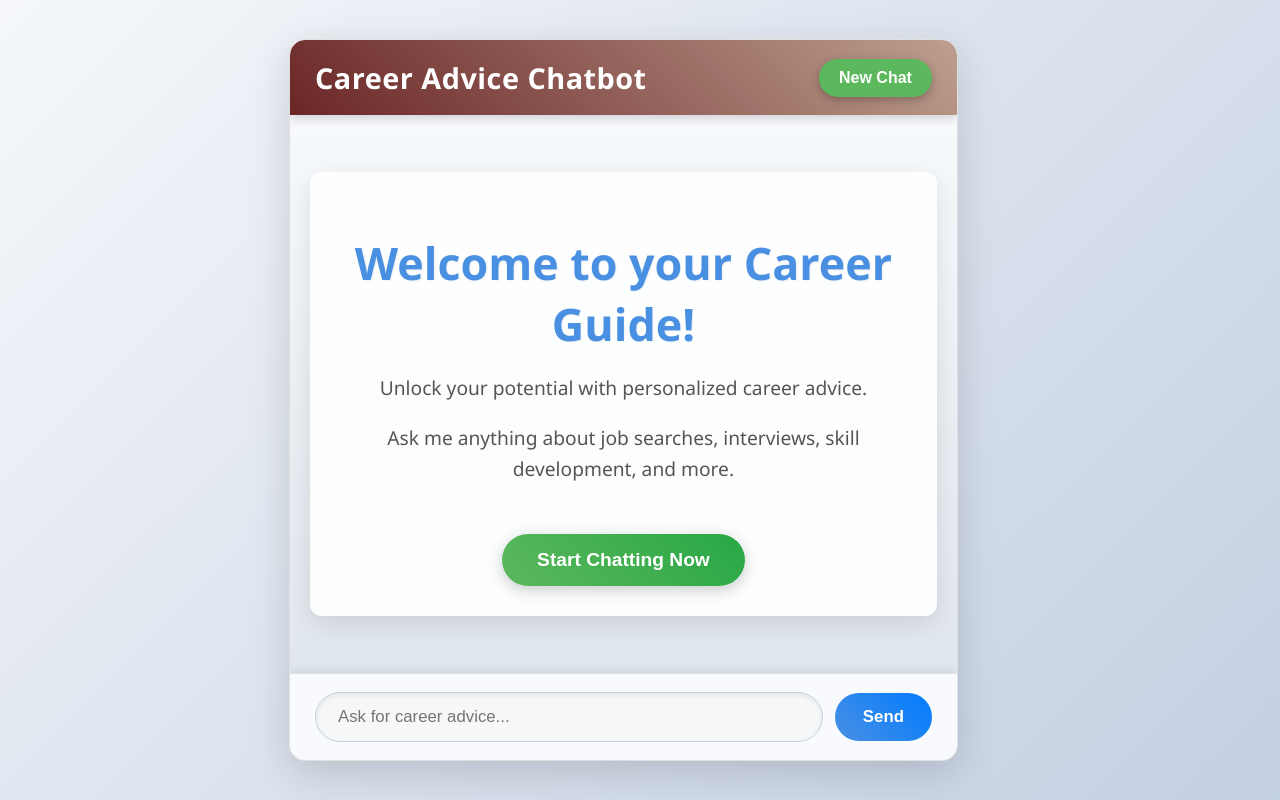
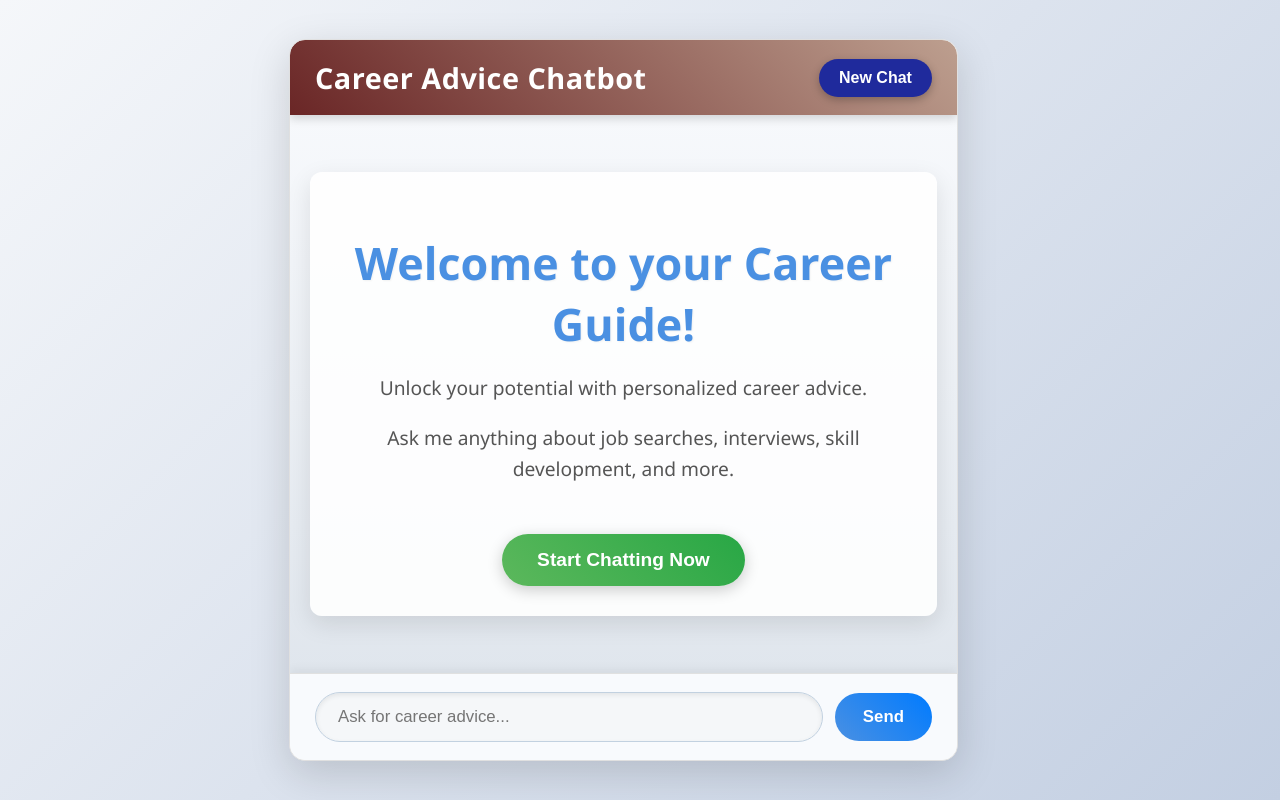
Before and after one commit to Rakshi2609/career-chatbot, a React (Create React App) app in the folder client/: page / in a window 1280 px wide. Built offline with nearby package versions, Linux system fonts and the light colour scheme.

Commit message:
Update App.css

```diff
--- a/client/src/App.css
+++ b/client/src/App.css
@@ -57,7 +57,7 @@ body {
 }
 
 .chat-header button {
-    background-color: #5cb85c; /* Green for new chat */
+    background-color: #1f2a9c; /* Green for new chat */
     color: white;
     border: none;
     padding: 10px 20px;
```
